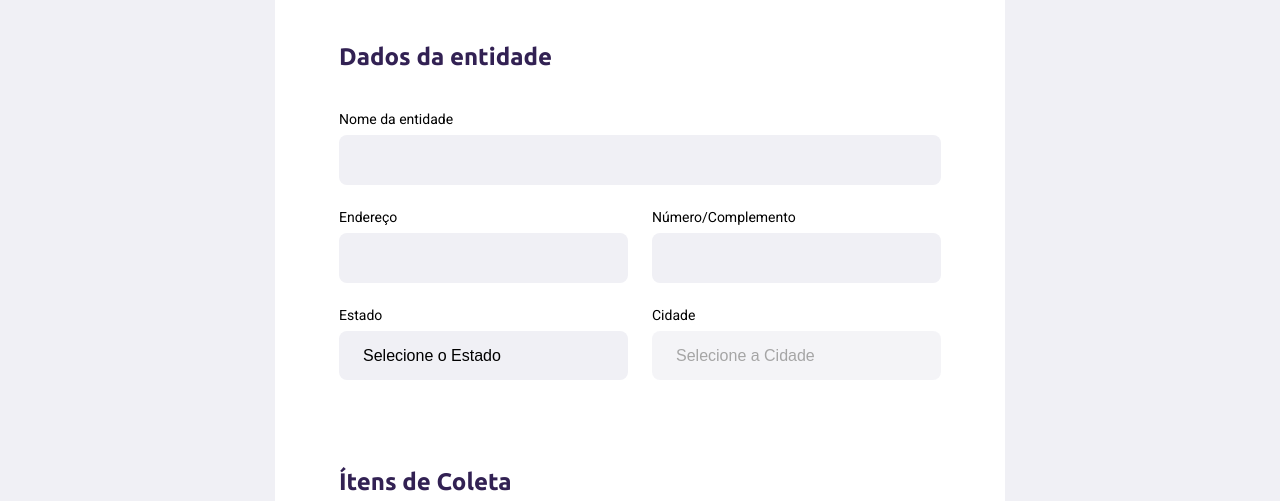
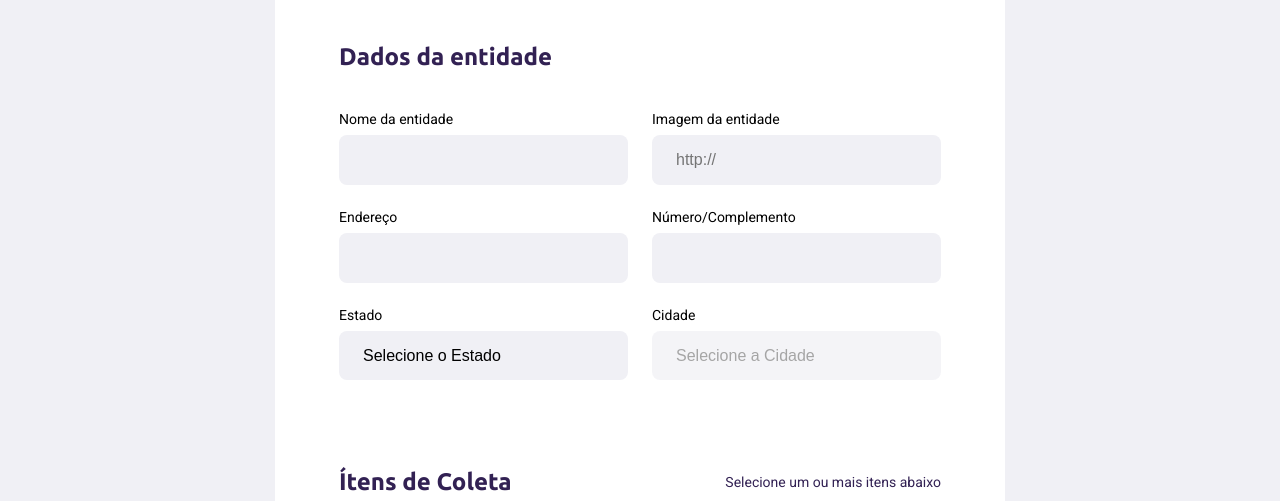
Before and after one commit to ITrivinho-zz/NLW2020, a website: page src/views/create-point.html in a window 1280 px wide. Shown: the part 299-800 px from the top of the page. Drawn offline with nearby package versions, Linux system fonts and the light colour scheme; files that its build step writes are made by us from their sources; no server answers; files whose address does not match are found by name.

Commit message:
more one recursive rule and little details

```diff
--- a/public/styles/create-point.css
+++ b/public/styles/create-point.css
@@ -54,10 +54,21 @@
 
 form legend {
     margin-bottom: 40px;
+
+    display: flex;
+    align-items: center;
+    justify-content: space-between;
+
+    width: 100%;
 }
 
 form legend h2 {
     font-size: px;
+}
+
+form legend span {
+    color: var(--title-color);
+    font-size: 14px;
 }
 
 form .field {
--- a/public/styles/responsive.css
+++ b/public/styles/responsive.css
@@ -23,6 +23,14 @@
     #page-search-results .cards {
         grid-template-columns: 1fr;
     }
+
+    form .field-group {
+        flex-direction: column;
+    }
+
+    form .field-group .field + .field {
+        margin-left: 0;
+    }
 }
 
 @media (min-width: 1700px) {
--- a/src/views/create-point.html
+++ b/src/views/create-point.html
@@ -23,10 +23,21 @@
                 <h2>Dados da entidade</h2>
             </legend>
 
-            <div class="field">
-                <label for="name">Nome da entidade</label>
-                <input type="text" name="name" required="required">
+            <div class="field-group">
+                <div class="field">
+                    <label for="name">Nome da entidade</label>
+                    <input type="text" name="name" required="required">
+                </div>
+                <div class="field">
+                    <label for="image">Imagem da entidade</label>
+                    <input
+                        ype="url"
+                        name="image"
+                        placeholder="http://"
+                        required="required">
+                </div>
             </div>
+
 
             <div class="field-group">
                 <div class="field">
@@ -62,6 +73,7 @@
         <fieldset>
             <legend>
                 <h2>Ítens de Coleta</h2>
+                <span>Selecione um ou mais itens abaixo</span>
             </legend>
 
             <div class="itens-grid">
```
